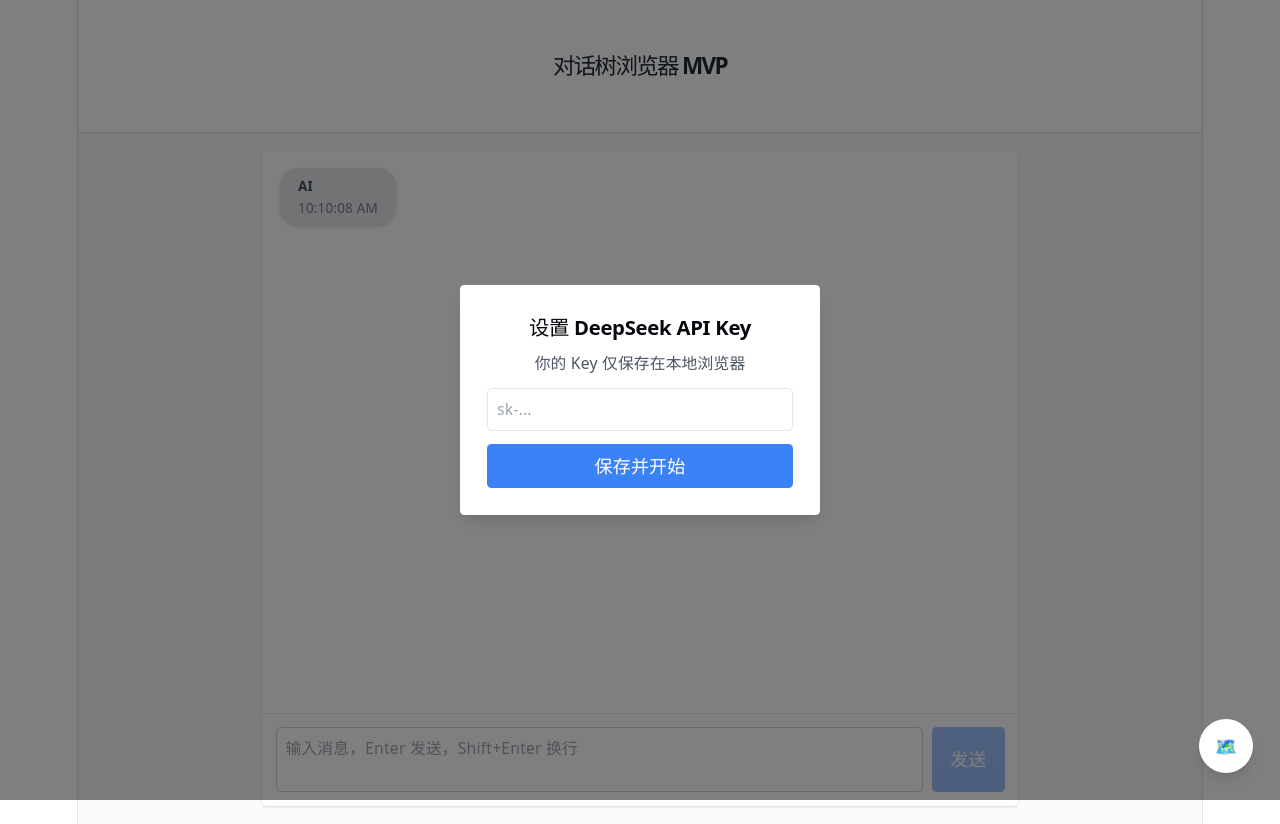
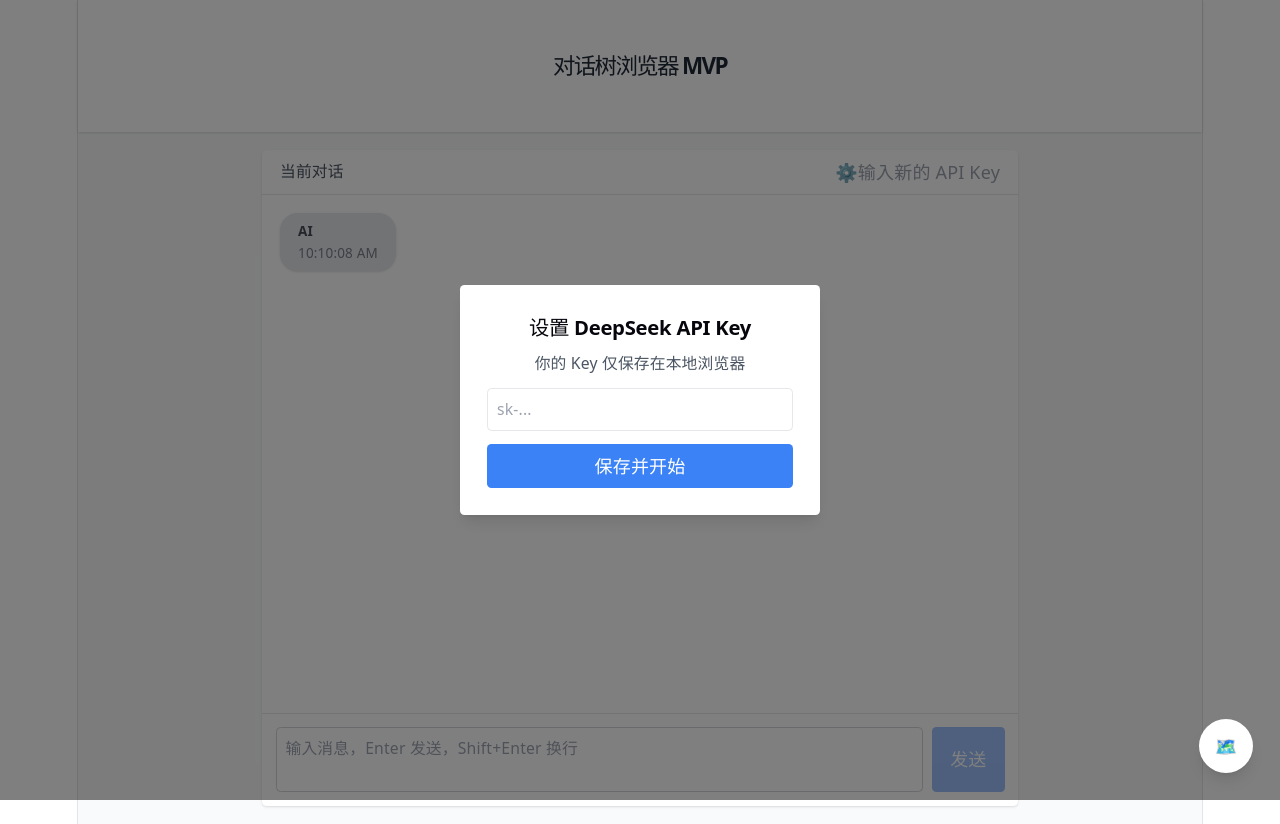
Before and after one commit to Eseco111/chat-tree-explorer, a React (Vite) app: page / in a window 1280 px wide. Built offline with nearby package versions, Linux system fonts and the light colour scheme.

Commit message:
can change api

```diff
--- a/src/components/ChatView.tsx
+++ b/src/components/ChatView.tsx
@@ -6,6 +6,8 @@
 export default function ChatView() {
   const [input, setInput] = useState('');
   const [editingNodeId, setEditingNodeId] = useState<string | null>(null);
+  const [showApiModal, setShowApiModal] = useState(false);
+  const [apiKeyInput, setApiKeyInput] = useState('');
   const messagesEndRef = useRef<HTMLDivElement>(null);
 
   const tree = useTreeStore((s) => s.tree);
@@ -47,22 +49,44 @@
     }
   };
 
-  // 改进点：异步保存编辑，内容无变化时不创建分支，编辑后自动触发生成
   const handleEditSave = async (nodeId: string, newContent: string) => {
     const trimmed = newContent.trim();
-    // 如果编辑后内容为空，或与原内容完全一致，则放弃修改
     if (!trimmed || trimmed === tree.nodes[nodeId]?.content) {
       setEditingNodeId(null);
       return;
     }
     setEditingNodeId(null);
     editMessage(nodeId, trimmed);
-    // 关键：创建新分支后立刻生成 AI 回复，且复用现有生成逻辑
     await generate();
   };
 
+  // 保存新的 API Key
+  const handleApiSave = () => {
+    if (apiKeyInput.trim()) {
+      localStorage.setItem('deepseek-api-key', apiKeyInput.trim());
+      // 重新初始化 API 客户端
+      import('../lib/api').then(({ initFromStorage }) => {
+        initFromStorage();
+      });
+      setShowApiModal(false);
+      setApiKeyInput('');
+    }
+  };
+
   return (
-    <div className="flex flex-col h-full max-w-2xl mx-auto bg-white rounded shadow">
+    <div className="flex flex-col h-full max-w-2xl mx-auto bg-white rounded shadow relative">
+      {/* 顶部工具栏 */}
+      <div className="flex items-center justify-between px-4 py-2 border-b">
+        <span className="text-sm font-semibold text-gray-600">当前对话</span>
+        <button
+          onClick={() => setShowApiModal(true)}
+          className="text-gray-400 hover:text-gray-600 transition"
+          title="修改 API Key"
+        >
+          ⚙️输入新的 API Key
+        </button>
+      </div>
+
       <MessageList
         messages={currentMessages}
         editingNodeId={editingNodeId}
@@ -89,6 +113,36 @@
           发送
         </button>
       </div>
+
+      {/* 修改 API Key 弹窗 */}
+      {showApiModal && (
+        <div className="absolute inset-0 bg-black/30 flex items-center justify-center z-50">
+          <div className="bg-white rounded-lg shadow-xl p-6 w-80">
+            <h3 className="text-lg font-bold mb-2">修改 DeepSeek API Key</h3>
+            <input
+              type="password"
+              className="w-full border p-2 rounded mb-3 text-sm"
+              value={apiKeyInput}
+              onChange={(e) => setApiKeyInput(e.target.value)}
+              placeholder="输入新的 API Key"
+            />
+            <div className="flex justify-end gap-2">
+              <button
+                onClick={() => setShowApiModal(false)}
+                className="px-3 py-1 text-sm text-gray-600 hover:bg-gray-100 rounded"
+              >
+                取消
+              </button>
+              <button
+                onClick={handleApiSave}
+                className="px-3 py-1 text-sm bg-blue-500 text-white rounded hover:bg-blue-600"
+              >
+                保存
+              </button>
+            </div>
+          </div>
+        </div>
+      )}
     </div>
   );
 }
```
Also changed, not shown: 2 other files (tests, documents, lock files or other folders).
